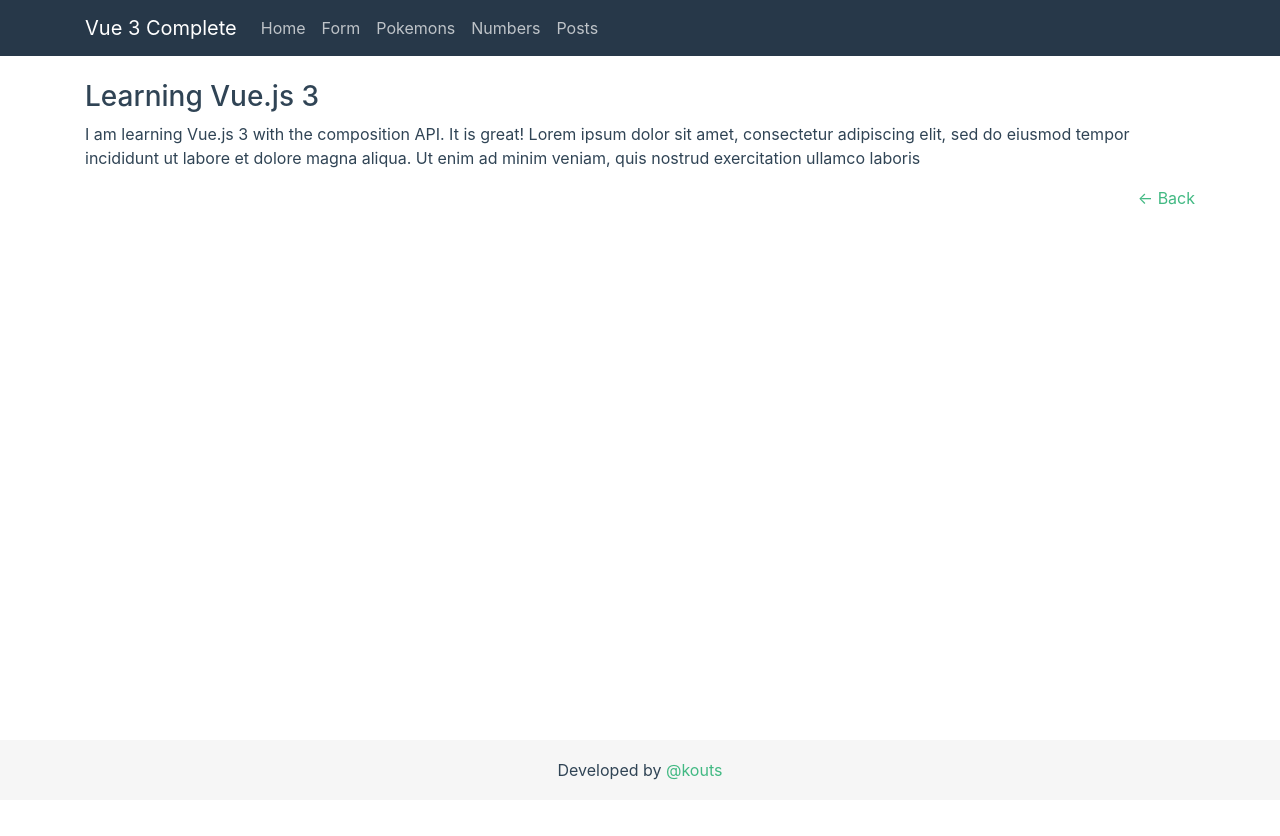
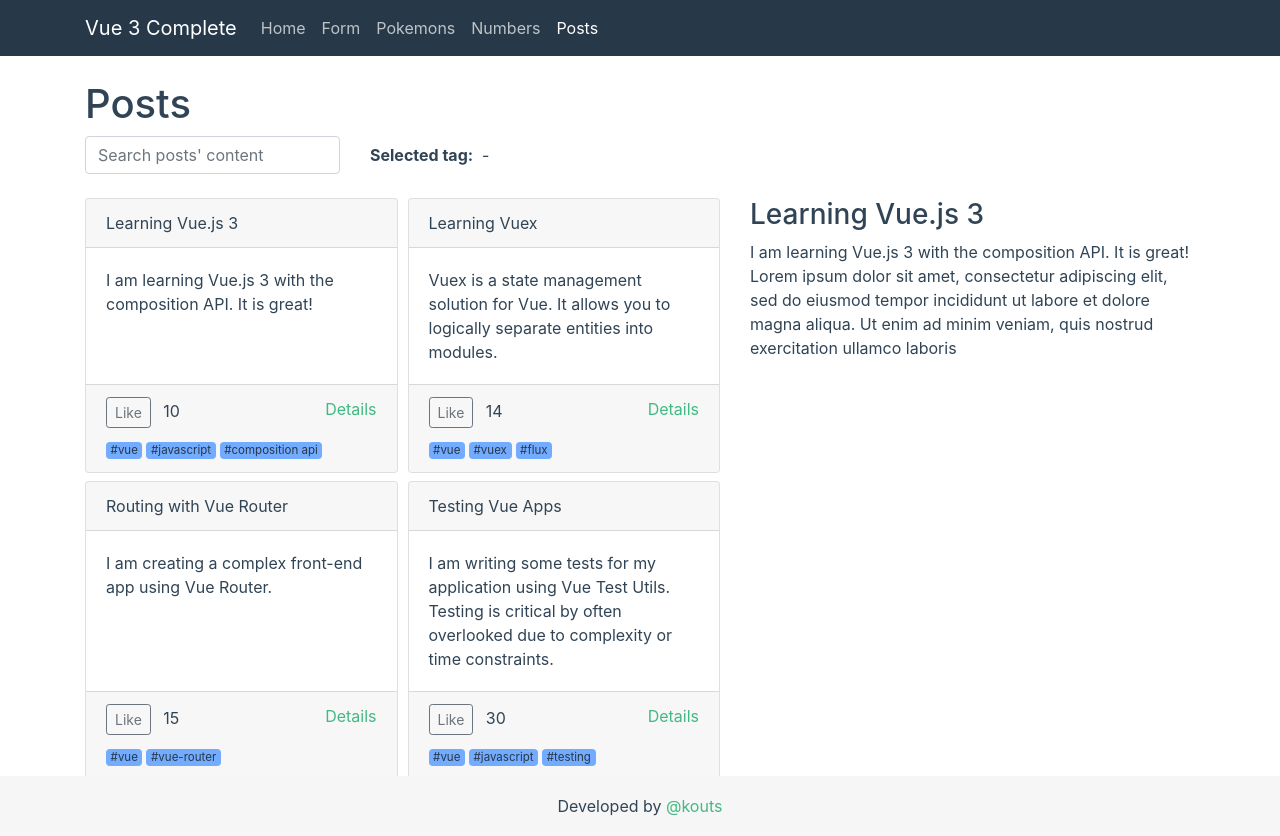
Before and after one commit to kouts/vue3-complete, a Vue app: page /#/posts/1 in a window 1280 px wide. Before the commit the page ends 800 px from the top, so only its background shows below. Built offline with nearby package versions, Linux system fonts and the light colour scheme.

Commit message:
Refactored Post route to be a child of Posts route

```diff
--- a/src/components/CardPostControls.vue
+++ b/src/components/CardPostControls.vue
@@ -1,10 +1,17 @@
 <template>
   <div class="d-flex flex-column">
-    <div class="mb-2">
-      <button type="button" class="btn btn-sm btn-outline-secondary mr-2" @click="incrementLike(post)">
-        Like
-      </button>
-      {{ post.likes }}
+    <div class="mb-2 d-flex flex-row justify-content-between">
+      <div>
+        <button type="button" class="btn btn-sm btn-outline-secondary mr-2" @click="incrementLike(post)">
+          Like
+        </button>
+        {{ post.likes }}
+      </div>
+      <div>
+        <router-link :to="`/posts/${post.id}`">
+          Details
+        </router-link>
+      </div>
     </div>
     <div>
       <card-post-controls-hashtag
--- a/src/router/index.js
+++ b/src/router/index.js
@@ -46,16 +46,17 @@ const routes = [
     meta: {
       layout: 'default',
       showInNavbar: true
-    }
     },
+    children: [
       {
         path: '/posts/:id',
         name: 'Post',
         component: () => import(/* webpackChunkName: "post" */ '../views/Post.vue'),
         meta: {
-      layout: 'default',
           showInNavbar: false
         }
+      }
+    ]
   }
 ];
 const router = createRouter({
--- a/src/views/Post.vue
+++ b/src/views/Post.vue
@@ -1,12 +1,7 @@
 <template>
-  <div class="container">
+  <div>
     <h3>{{ post.title }}</h3>
     <p>{{ post.contentDetails }}</p>
-    <div class="">
-      <router-link to="/posts" class="float-right">
-        &larr; Back
-      </router-link>
-    </div>
   </div>
 </template>
 
--- a/src/views/Posts.vue
+++ b/src/views/Posts.vue
@@ -9,13 +9,13 @@
         <strong>Selected tag:</strong>&nbsp; {{ currentHashtag ? currentHashtag : '-' }}
       </div>
     </div>
+    <div class="row">
+      <div class="col-sm-7">
         <div class="form-row">
-      <div v-for="post in filteredPosts" :key="post.id" class="col-sm-3">
+          <div v-for="post in filteredPosts" :key="post.id" class="col-sm-6 mb-2">
             <card-post class="h-100">
               <template #title>
-            <router-link :to="`/posts/${post.id}`">
                 {{ post.title }}
-            </router-link>
               </template>
               <template #content>
                 {{ post.content }}
@@ -27,10 +27,18 @@
           </div>
         </div>
       </div>
+      <div class="col-sm-5">
+        <div class="row">
+          <router-view class="col"></router-view>
+        </div>
+      </div>
+    </div>
+  </div>
 </template>
 
 <script>
-import { computed } from 'vue';
+import { useRoute } from 'vue-router';
+import { computed, watchEffect } from 'vue';
 import { storeBlog } from '@/store-blog/storeBlog';
 import CardPost from '@/components/CardPost';
 import CardPostControls from '@/components/CardPostControls';
@@ -41,10 +49,16 @@ export default {
     CardPostControls
   },
   setup() {
+    const route = useRoute();
     const currentHashtag = computed(() => storeBlog.state.currentHashtag);
     const inputSearch = (e) => {
       storeBlog.setSearchText(e.target.value);
     };
+
+    watchEffect(() => {
+      console.log(route.params);
+    });
+
     return {
       filteredPosts: storeBlog.filteredPosts,
       currentHashtag,
```
Lines whose indentation alone changed are shown as unchanged.
